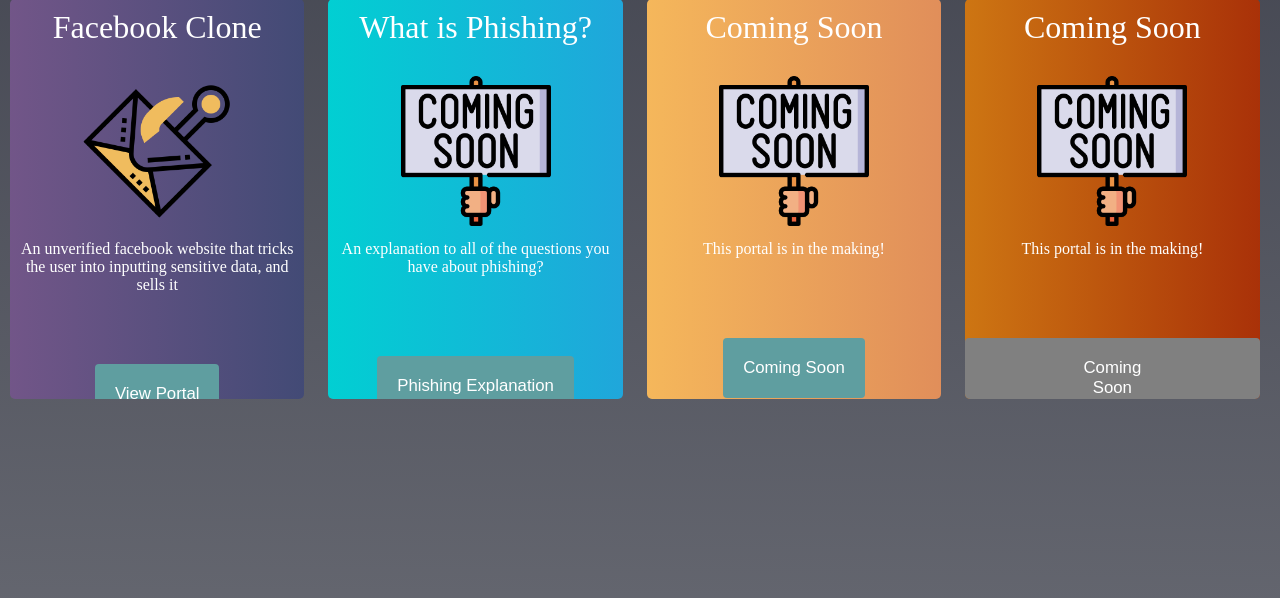
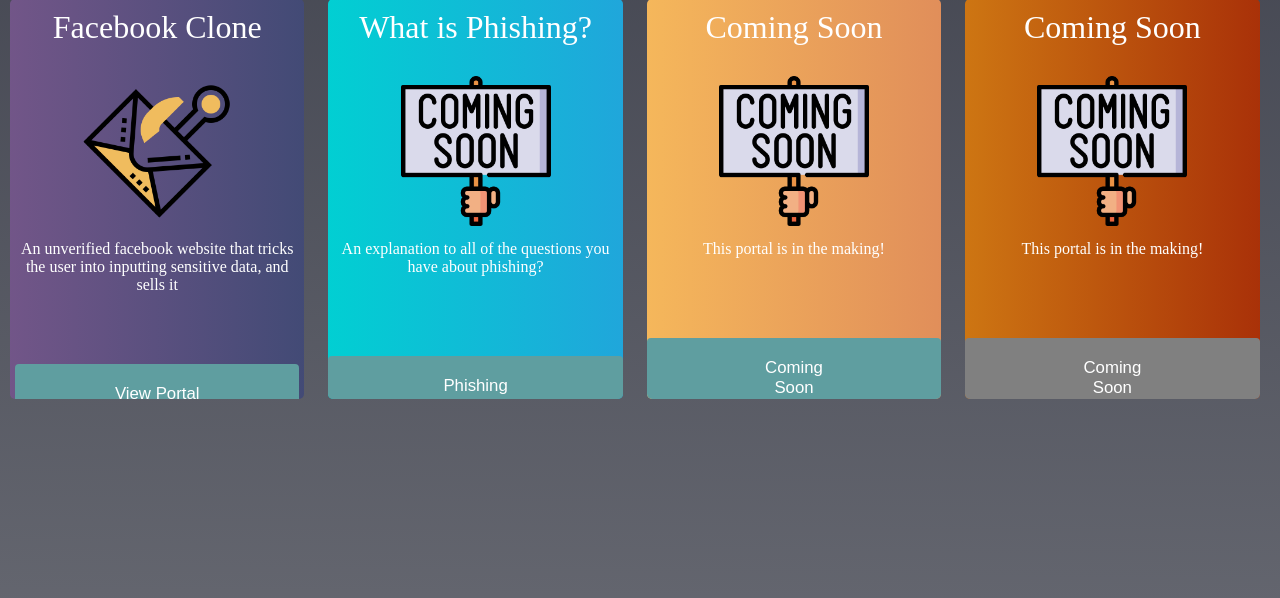
Before and after one commit to el-hackathono/stemwarrior-2021, a Flask app: page /portals in a window 1280 px wide. Shown: the part 930-1528 px from the top of the page. Run offline with Flask 2, Linux system fonts and the light colour scheme.

Commit message:
nvm it looks worse now

```diff
--- a/flaskr/static/css/portals.css
+++ b/flaskr/static/css/portals.css
@@ -148,12 +148,16 @@ body {
     justify-content: center;
     vertical-align: top;
     padding: 20px;
+    padding-left: 100px;
+    padding-right: 100px;
     -webkit-tap-highlight-color: transparent;
     position: relative;
 }
 
 .card>button:hover {
     padding: 24px;
+    padding-left: 120px;
+    padding-right: 120px;
     background-color: cadetblue;
 }
 
```
